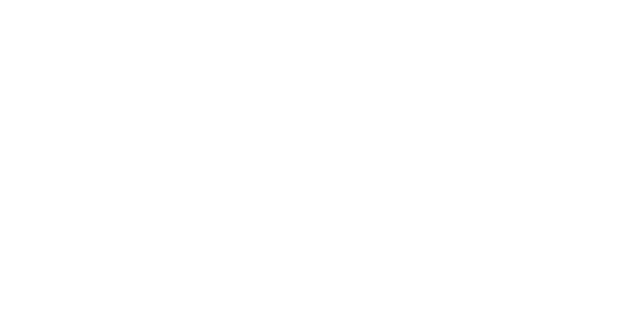
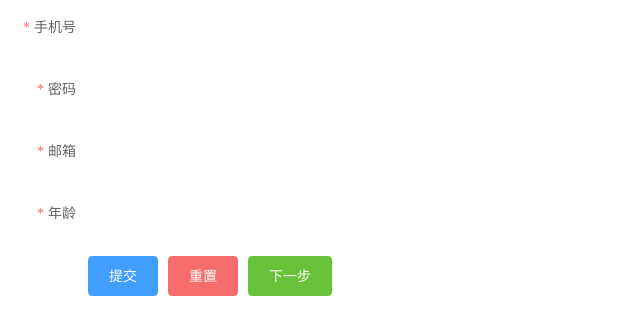
Before and after one commit to Cjiaye/homework, a Vue app: page /form in a window 1280 px wide. Shown: the top 334 px of the page, without its empty margins (0-640 px from the left). Built offline with nearby package versions, Linux system fonts and the light colour scheme.

Commit message:
docs(all): all

```diff
--- /dev/null
+++ b/src/components/form/createRules.js
@@ -0,0 +1,56 @@
+import {
+  validatePhone,
+  validatePass,
+  validateEmail
+} from '../../utils/validate'
+const createRules = (data) => {
+  data.forEach((item) => {
+    let rulesArray = []
+    if (item.required) {
+      const rules = {
+        required: true,
+        message: item.message || createMessage(item)
+      }
+      rulesArray.push(rules)
+    }
+
+    // 校验手机号
+    if (item.valueType && item.valueType === 'phone') {
+      const rule = { validator: validatePhone, trigger: 'change' }
+      rulesArray.push(rule)
+    }
+
+    // 校验密码
+    if (item.valueType && item.valueType === 'password') {
+      const rule = { validator: validatePass, trigger: 'change' }
+      rulesArray.push(rule)
+    }
+
+    // 校验邮箱
+    if (item.valueType && item.valueType === 'email') {
+      const rule = { validator: validateEmail, trigger: 'change' }
+      rulesArray.push(rule)
+    }
+
+    if (item.rules && Array.isArray(item.rules) && item.rules.length > 0) {
+      rulesArray = rulesArray.concat(item.rules)
+    }
+    item.rules = rulesArray
+  })
+  return data
+}
+
+const createMessage = (data) => {
+  let msg = ''
+  switch (data.type) {
+    case 'input':
+      msg = '请输入'
+      break
+    case 'select':
+      msg = '请选择'
+      break
+  }
+  return `${msg}${data.label}`
+}
+
+export default createRules
--- /dev/null
+++ b/src/components/form/index.vue
@@ -0,0 +1,90 @@
+<template>
+  <el-form ref="form" :model="field" label-width="80px">
+    <template v-for="item in formItem">
+      <el-form-item
+        v-if="item.type === 'input'"
+        :rules="item.rules"
+        :key="item.label"
+        :label="item.label"
+        :prop="item.prop"
+      >
+        <!-- <el-input v-model="field[item.prop]"></el-input> -->
+      </el-form-item>
+      <el-form-item
+        v-if="item.type === 'select'"
+        :rules="item.rules"
+        :key="item.label"
+        :label="item.label"
+        :prop="item.prop"
+      >
+        <!-- <el-select v-model="field[item.prop]"></el-select> -->
+      </el-form-item>
+    </template>
+    <el-form-item>
+      <el-button
+        @click="handleButton(item)"
+        v-for="item in button"
+        v-bind="item"
+        :key="item.key"
+        >{{ item.label }}</el-button
+      >
+    </el-form-item>
+  </el-form>
+</template>
+
+<script>
+import createRules from './createRules'
+export default {
+  name: 'yangForm',
+  props: {
+    item: {
+      type: Array,
+      default: () => []
+    },
+    field: {
+      type: Object,
+      default: () => ({})
+    },
+    rules: {
+      type: Object,
+      default: () => ({})
+    },
+    button: {
+      type: Array,
+      default: () => []
+    }
+  },
+  data() {
+    return {
+      formItem: []
+    }
+  },
+  methods: {
+    handleButton(item) {
+      if (item.key === 'submit') {
+        this.handleSubmit(item)
+        return
+      }
+      if (item.key === 'cancel') {
+        this.handleCancel(item)
+      }
+    },
+    handleSubmit(item) {
+      this.$refs.form.validate((valid) => {
+        if (valid) {
+          console.log('表单提交')
+        }
+      })
+    },
+    handleCancel(item) {
+      this.$refs.form.resetFields()
+      item.callback && item.callback()
+    }
+  },
+  beforeMount() {
+    this.formItem = createRules(this.item)
+  }
+}
+</script>
+
+<style scoped></style>
--- a/src/router/index.js
+++ b/src/router/index.js
@@ -9,6 +9,11 @@
     path: '/',
     name: 'Home',
     component: Home
+  },
+  {
+    path: '/form',
+    name: 'form',
+    component: () => import('../views/Form.vue')
   },
   {
     path: '/advert',
--- /dev/null
+++ b/src/utils/validate.js
@@ -0,0 +1,34 @@
+// 校验手机号
+const regPhone = /^1[3456789]\d{9}$/
+export const validatePhone = (rule, value, callback) => {
+  if (value && regPhone.test(value)) {
+    callback()
+  } else {
+    callback(new Error('请输入合法的手机号码'))
+  }
+}
+
+// 校验密码
+const resPass = /^[a-zA-Z0-9]{6,18}$/
+export const validatePass = (rule, value, callback) => {
+  return resPass.test(value)
+}
+
+// 校验邮箱
+const regEmail = /1/
+export const validateEmail = (rule, value, callback) => {
+  if (regEmail.test(value)) {
+    callback()
+  } else {
+    callback(new Error('请输入合法的邮箱地址'))
+  }
+}
+
+/**
+ *
+ * 通用型组件
+ *
+ * 业务组件
+ *
+ *
+ */
--- /dev/null
+++ b/src/views/Form.vue
@@ -0,0 +1,64 @@
+<template>
+  <div>
+    <yang-form
+      :item="formItem"
+      :field="formField"
+      :button="formButton"
+    ></yang-form>
+  </div>
+</template>
+<script>
+export default {
+  name: 'Form',
+  data() {
+    return {
+      formButton: [
+        { label: '提交', key: 'submit', type: 'primary' },
+        { label: '重置', key: 'cancel', type: 'danger' },
+        { label: '下一步', key: 'next', type: 'success' }
+      ],
+      formItem: [
+        {
+          label: '手机号',
+          type: 'input',
+          valueType: 'phone',
+          prop: 'phone',
+          required: true
+        },
+        {
+          label: '密码',
+          type: 'input',
+          valueType: 'password',
+          prop: 'password',
+          required: true
+        },
+        {
+          label: '邮箱',
+          type: 'input',
+          valueType: 'email',
+          prop: 'email',
+          required: true
+        },
+        {
+          label: '年龄',
+          type: 'select',
+          prop: 'age',
+          required: true
+        }
+      ],
+      formField: {
+        phone: '',
+        password: '',
+        age: '',
+        email: ''
+      }
+    }
+  },
+  components: {
+    yangForm: () => import('../components/form/index')
+  },
+  methods: {}
+}
+</script>
+
+<style scoped></style>
```
